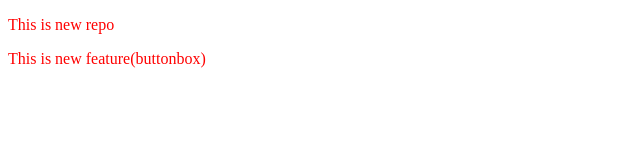
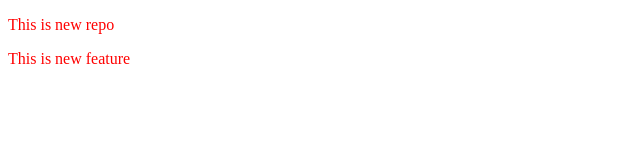
Before and after one commit to KaaleVai/Local-Repo, a plain HTML site: page index.html in a window 1280 px wide. Shown: the full height of the page, 0-640 px from the left. Drawn offline with Linux system fonts and the light colour scheme; files that its build step writes are made by us from their sources.

Commit message:
Merge branch 'main' into feature3

```diff
--- a/index.html
+++ b/index.html
@@ -8,7 +8,8 @@
 </head>
 <body>
     <p>This is new repo</p>
-    <p>This is new feature(buttonbox)</p>
+    <p>This is new feature</p>
+
 
 
 </body>
```
